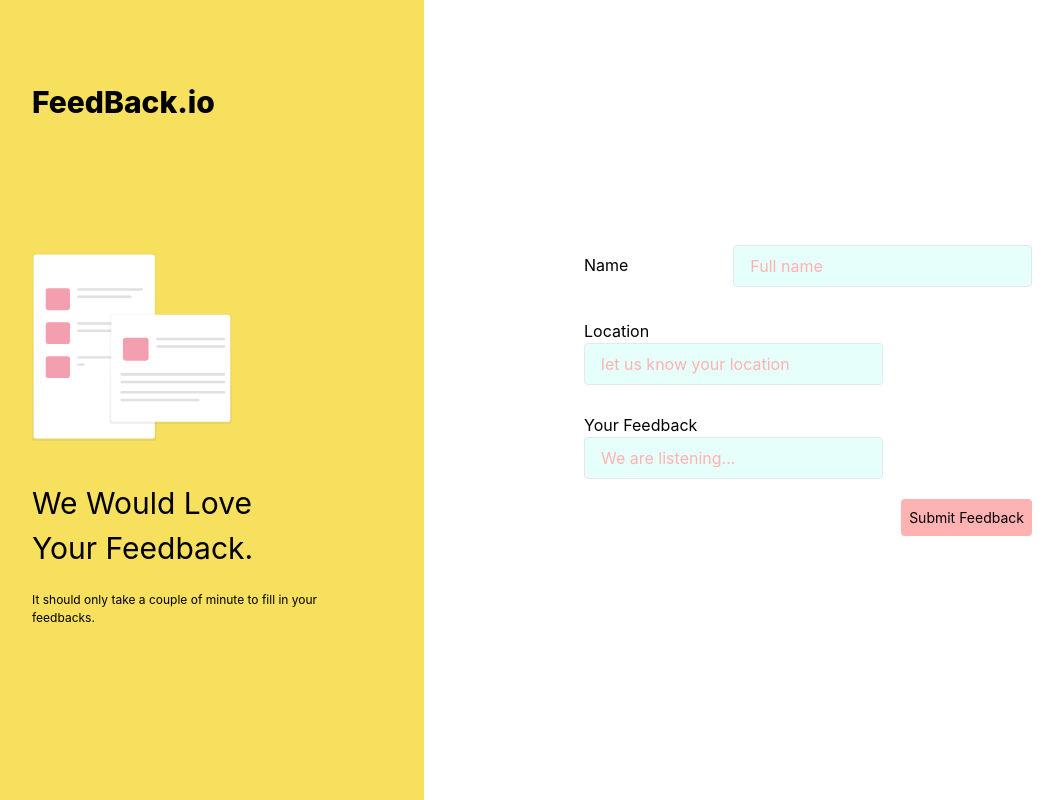
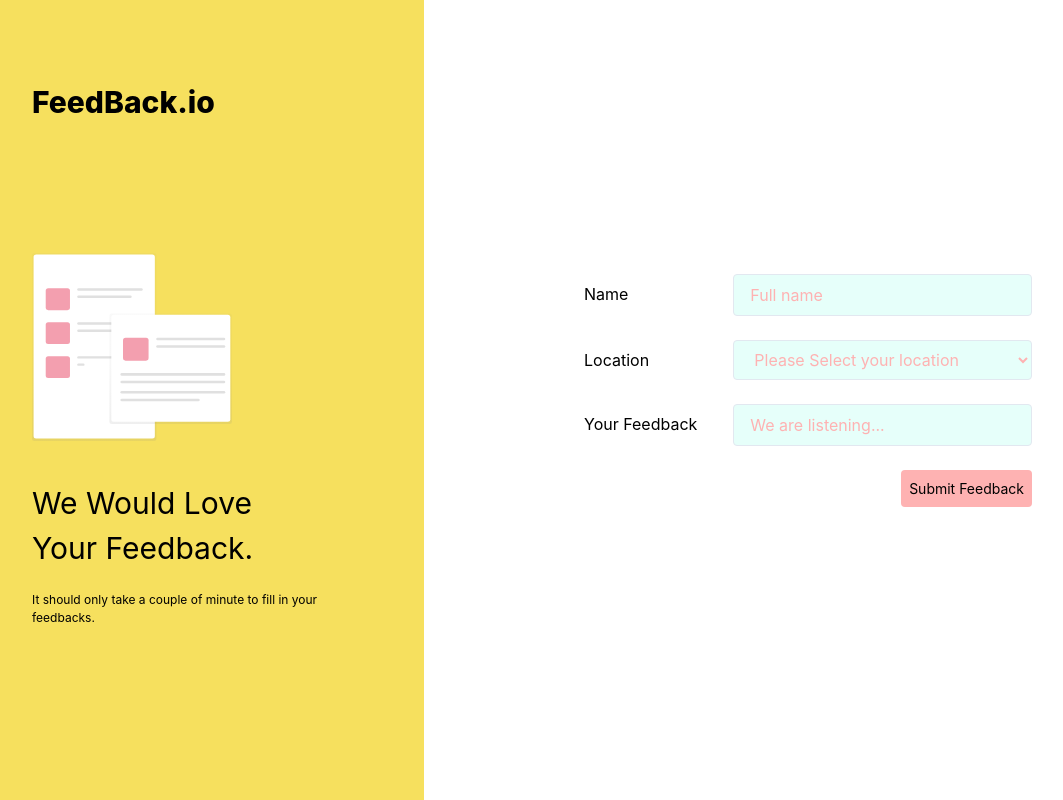
Before and after one commit to WonderfulOlanrewaju/feedback-nlp-frontend, a React (Create React App) app: page / in a window 1280 px wide. Shown: the whole page, without its empty margins (88-1151 px from the left). Built offline with nearby package versions, Linux system fonts and the light colour scheme.

Commit message:
done with frontend

```diff
--- a/src/components/Form.js
+++ b/src/components/Form.js
@@ -44,30 +44,33 @@ export  const FeedbackForm = ()=> (
                             <label htmlFor='name' className='block pt-2  mb-1 md:mb-0 pr-4'>Name</label>
                           </div>
                           <div className='md:w-2/3'>
-                            <Field name='name' className= "placeholder-red-300 inline-block w-2/5 bg-teal-100 focus:outline-none focus:shadow-outline border border-gray-300 rounded py-2 px-4 inline w-full "  placeholder='Full name'/>
+                            <Field name='name' className= "placeholder-red-300 inline-block  bg-teal-100 focus:outline-none focus:shadow-outline border border-gray-300 rounded py-2 px-4 inline w-full "  placeholder='Full name'/>
                             {errors.name && touched.name ? (<Err>{errors.name}</Err>) : null}
-                            {/* <ErrorMessage component={Err} name='name'/> */}
                           </div>
                         </div>
-                       <div className='my-5'>
+                       <div className='my-5 md:flex md-items-center mb-6'>
                          <div className='md:w-1/3'>
                           <label htmlFor='location' className='block pt-2  mb-1 md:mb-0 pr-4'>Location</label>
                          </div>
                          <div className='md:w-2/3'>
-                          <Field name='location' placeholder='let us know your location'  className= "placeholder-red-300 w-2/5 bg-teal-100 focus:outline-none focus:shadow-outline border border-gray-300 rounded py-2 px-4 inline w-full " />
+                          <Field name='location' as='select' placeholder='let us know your location'  className= "text-red-300 placeholder-red-300 w-2/5 bg-teal-100 focus:outline-none focus:shadow-outline border border-gray-300 rounded py-2 px-4 inline w-full " >
+                            <option className='text-red-300' >Please Select your location</option>
+                            <option className='text-red-300' value="North Region">North Region</option>
+                            <option className='text-red-300'  value="East Region">East Region</option>
+                            <option className='text-red-300' value="West Region">West Region</option>
+                          </Field>
+
                           {errors.location&& touched.location? (<Err>{errors.location}</Err>) : null}
-                          {/* <ErrorMessage component={Err} name='location'/> */}
                          </div>
 
                        </div>
-                        <div className='my-5'>
+                        <div className='my-5 md:flex md-items-center mb-6'>
                           <div className='md:w-1/3'>
                             <label htmlFor='feedback' className='block pt-2  mb-1 md:mb-0 pr-4'>Your Feedback</label>
                           </div>
                           <div className='md:w-2/3'>
                             <Field name='feedback' placeholder='We are listening...' className= "w-2/5 placeholder-red-300 bg-teal-100 focus:outline-none focus:shadow-outline border border-gray-300 rounded py-2 px-4 inline w-full "/>
                             {errors.feedback && touched.feedback ? (<Err>{errors.feedback}</Err>) : null}
-                            {/* <ErrorMessage  name='feedback'/> */}
                           </div>
                         </div>
                         <div className='my-5 flex justify-end'>
```
